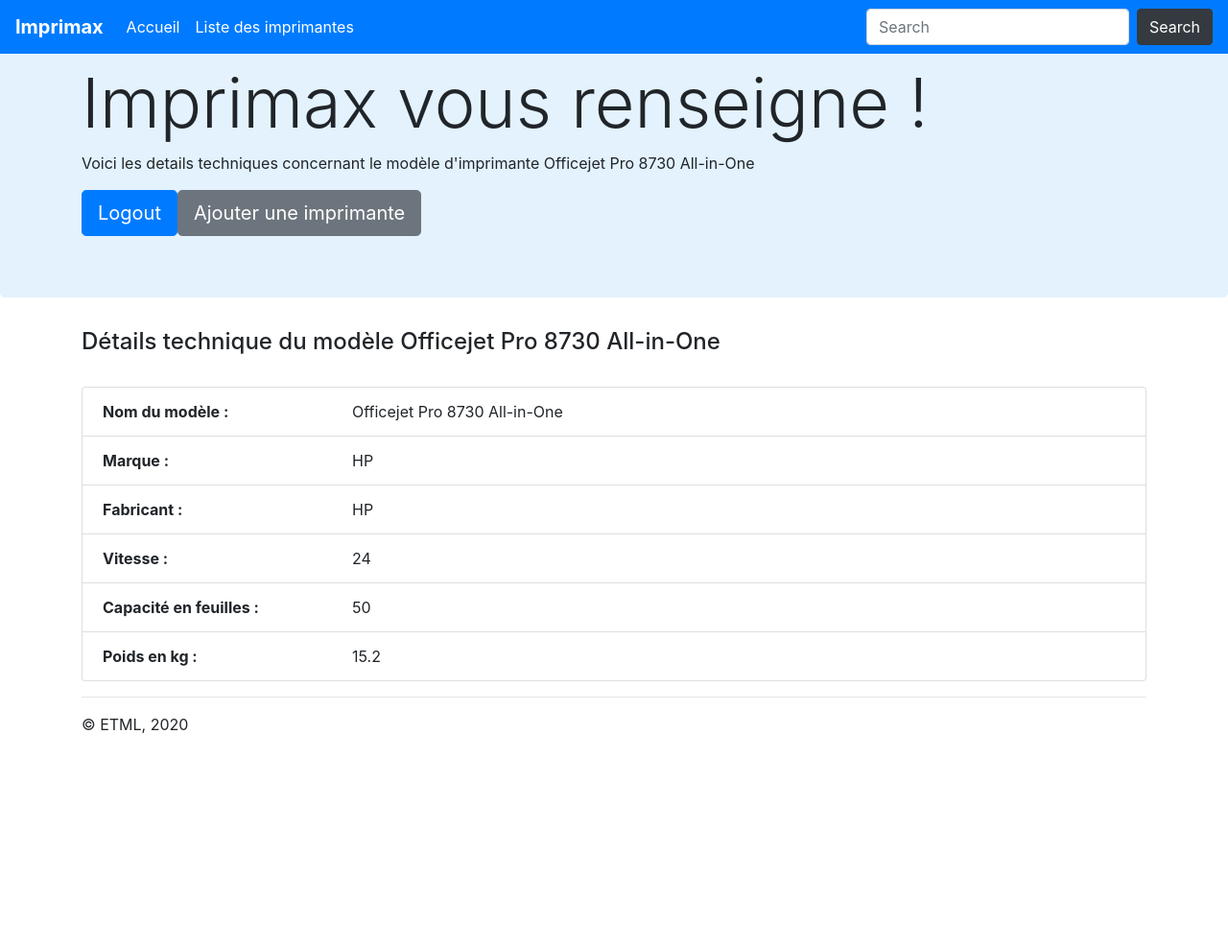
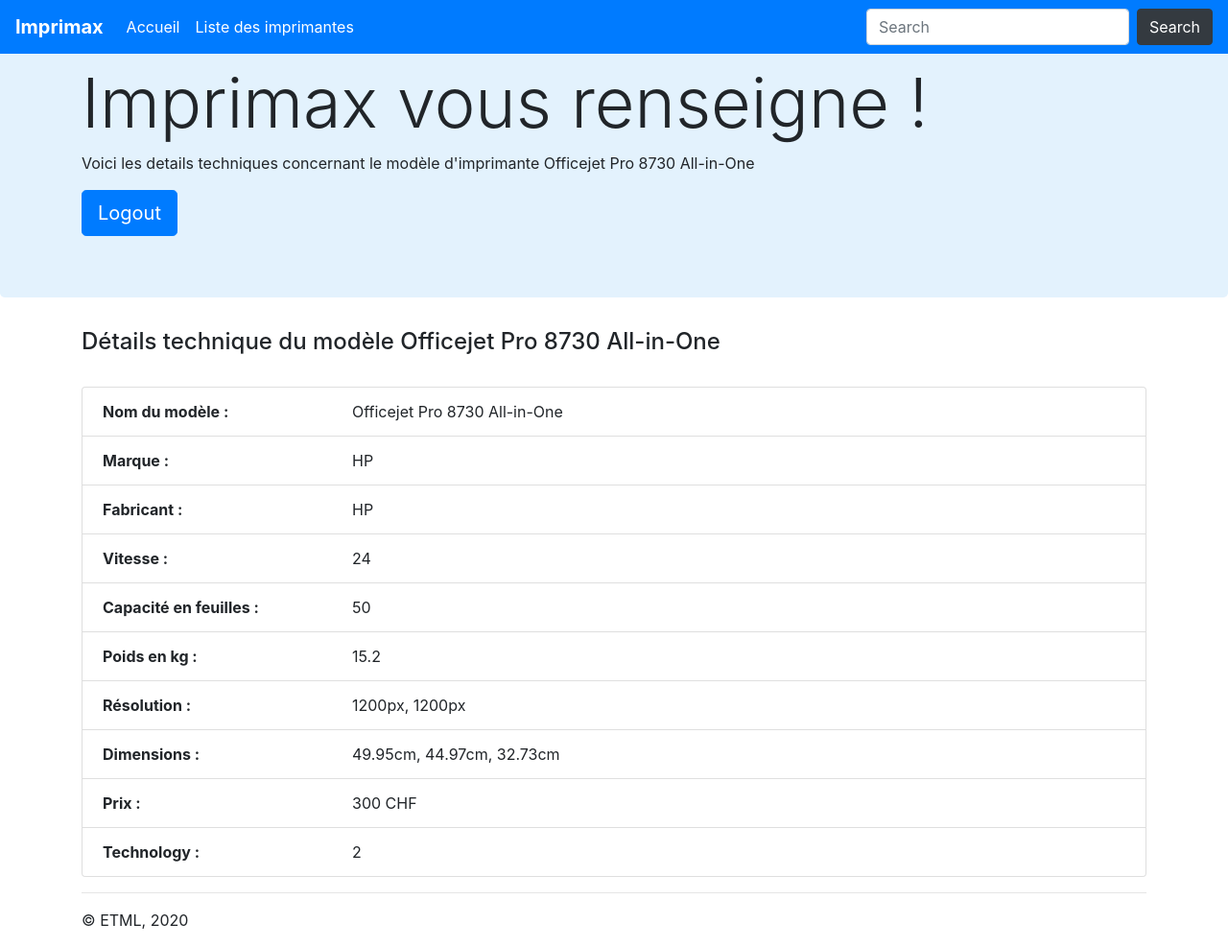
Before and after one commit to BetterBlood/TopPrinters, a PHP site: page /Src/details.php?idPrinter=43 in a window 1280 px wide. Shown: the whole page at 96% size. Before the commit the page ends 764 px from the top, so only its background shows below. Run offline with PHP 8.4, Linux system fonts and the light colour scheme; the visitor is signed in with stand-in values (Sample User, id 1); data comes from the database, SQL or seed files in the repository; some libraries are stand-ins or nearby versions.

Commit message:
detailmodif

```diff
--- a/Site/Src/details.php
+++ b/Site/Src/details.php
@@ -187,6 +187,10 @@
                                 <li class="list-group-item"><table><td><strong>Vitesse : </strong></td><td>' . $details["priPrintingSpeed"] . '</td></table></li>
                                 <li class="list-group-item"><table><td><strong>Capacité en feuilles : </strong></td><td>' . $details["priCapacity"] . '</td></table></li>
                                 <li class="list-group-item"><table><td><strong>Poids en kg : </strong></td><td>' . $details["priWeight"] . '</td></table></li>
+                                <li class="list-group-item"><table><td><strong>Résolution : </strong></td><td>' . $details["priResolutionX"] . 'px, ' . $details["priResolutionY"] . 'px</td></table></li>
+                                <li class="list-group-item"><table><td><strong>Dimensions : </strong></td><td>' . $details["priWidth"] . 'cm, ' . $details["priLength"] . 'cm, ' . $details["priHeight"] . 'cm</td></table></li>
+                                <li class="list-group-item"><table><td><strong>Prix : </strong></td><td>' . $details["priPrice"] . ' CHF</td></table></li>
+                                <li class="list-group-item"><table><td><strong>Technology : </strong></td><td>' . $details["idTechnology"] . '</td></table></li>
                             </ul>';
                     ?>
                 </div>
--- a/Site/Src/functions.php
+++ b/Site/Src/functions.php
@@ -11,10 +11,7 @@ function displayLoginSection()
     {
       echo '<form method="post">
               <button type="submit" name="logout" class="btn btn-primary btn-lg">Logout</button>
-            </form>
-            <div class="btn-group mr-2" role="group" aria-label="First group">
-              <button type="button" class="btn btn-secondary btn-lg" data-toggle="modal" data-target="#teacher">Ajouter une imprimante</button>
-            </div>';
+            </form>';
     }
     else
     {
```
Also changed, not shown: Site/index.html (added, +13 -0 lines).
